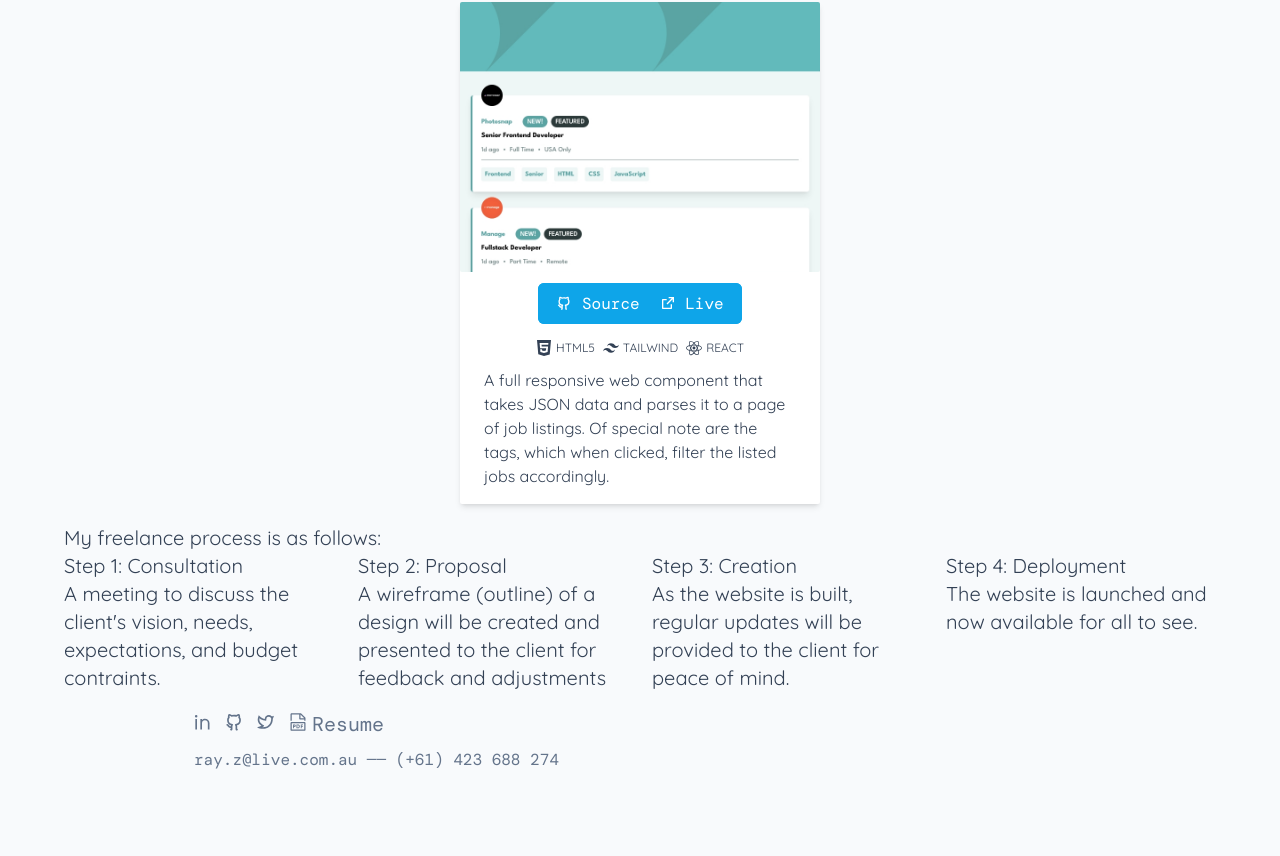
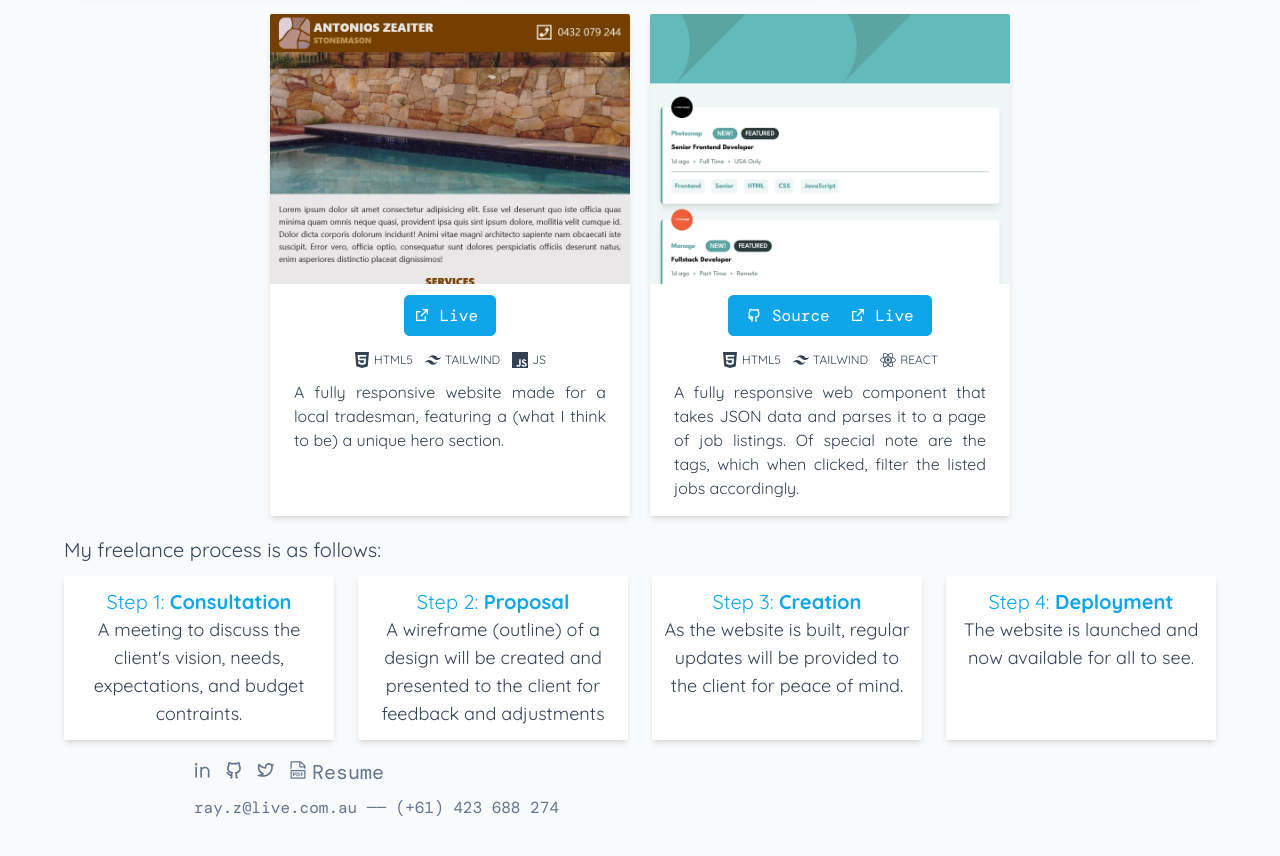
Before and after one commit to king-oldmate/portfolio-attempt-idk, a React (Create React App) app: page / in a window 1280 px wide. Shown: the part 820-1676 px from the top of the page. Before the commit the page ends 1632 px from the top, so only its background shows below. Built offline with nearby package versions, Linux system fonts and the light colour scheme; a web font is replaced by a local one.

Commit message:
Updated portfolio entries, worked on freelance component

```diff
--- a/src/FreelanceProcess.jsx
+++ b/src/FreelanceProcess.jsx
@@ -1,16 +1,46 @@
-import React from 'react'
+import React from "react";
 
 const FreelanceProcess = () => {
   return (
-    <section className='max-w-6xl mx-auto text-xl '>My freelance process is as follows:
-        <ol className='grid justify-center gap-6 sm:grid-cols-2 lg:grid-cols-4' >
-            <li><h3>Step 1: Consultation</h3><p>A meeting to discuss the client's vision, needs,  expectations, and budget contraints.</p></li>
-            <li><h3>Step 2: Proposal</h3><p>A wireframe (outline) of a design will be created and presented to the client for feedback and adjustments</p></li>
-            <li><h3>Step 3: Creation</h3><p>As the website is built, regular updates will be provided to the client for peace of mind.</p></li>
-            <li><h3>Step 4: Deployment</h3><p>The website is launched and now available for all to see. </p></li>
-        </ol>
+    <section className='max-w-6xl mx-auto text-xl '>
+      <span>My freelance process is as follows:</span>
+      <ol className='grid justify-center gap-6 mt-3 text-lg text-center sm:grid-cols-2 lg:grid-cols-4'>
+        <li className='bg-white duration-5000 rounded-sm shadow-md transition-[box-shadow] hover:shadow-lg p-3'>
+          <h3 className='text-xl text-sky-500'>
+            Step 1: <span className='font-bold'>Consultation</span>
+          </h3>
+          <p>
+            A meeting to discuss the client's vision, needs, expectations, and
+            budget contraints.
+          </p>
+        </li>
+        <li className='bg-white duration-5000 rounded-sm shadow-md transition-[box-shadow] hover:shadow-lg p-3'>
+          <h3 className='text-xl text-sky-500'>
+            Step 2: <span className='font-bold'>Proposal</span>
+          </h3>
+          <p>
+            A wireframe (outline) of a design will be created and presented to
+            the client for feedback and adjustments
+          </p>
+        </li>
+        <li className='bg-white duration-5000 rounded-sm shadow-md transition-[box-shadow] hover:shadow-lg p-3'>
+          <h3 className='text-xl text-sky-500'>
+            Step 3: <span className='font-bold'>Creation</span>
+          </h3>
+          <p>
+            As the website is built, regular updates will be provided to the
+            client for peace of mind.
+          </p>
+        </li>
+        <li className='bg-white duration-5000 rounded-sm shadow-md transition-[box-shadow] hover:shadow-lg p-3'>
+          <h3 className='text-xl text-sky-500'>
+            Step 4: <span className='font-bold'>Deployment</span>
+          </h3>
+          <p>The website is launched and now available for all to see. </p>
+        </li>
+      </ol>
     </section>
-  )
-}
+  );
+};
 
-export default FreelanceProcess
+export default FreelanceProcess;
--- a/src/Portfolio.jsx
+++ b/src/Portfolio.jsx
@@ -6,10 +6,6 @@ import Technologies from "./Technologies";
 const Portfolio = () => {
   return (
     <section className='mx-auto max-w-7xl'>
-      {/* <p className='text-xl'>
-        Here, have a look at some of my work.{" "}
-        <span className='text-2xl font-noto'>👀</span>
-      </p> */}
       <section className='flex flex-wrap items-center justify-center gap-5 mt-5 sm:items-stretch sm:flex-row'>
         {entries.map((entry) => {
           const { title, id, tools, imgSrc, srcCode, url, description } = entry;
@@ -23,7 +19,6 @@ const Portfolio = () => {
                 alt={title}
                 className='h-[270px] w-full object-cover object-top hover:object-bottom transition-all duration-1000 hover:duration-[5000ms] mx-auto rounded-sm mb-5'
               />
-              {/* <h2 className='text-lg font-semibold'>{title}</h2> */}
               {srcCode ? (
                 <div className='mx-auto font-mono text-white w-fit'>
                   <a
@@ -58,7 +53,7 @@ const Portfolio = () => {
                 </div>
               )}
               <Technologies tools={tools} />
-              <p className='px-6 pb-4 text-left'>{description}</p>
+              <p className='px-6 pb-4 text-justify'>{description}</p>
             </div>
           );
         })}
--- a/src/Technologies.jsx
+++ b/src/Technologies.jsx
@@ -8,6 +8,7 @@ import {
   SiJavascript,
   SiNodedotjs,
 } from "react-icons/si";
+import { VscJson } from "react-icons/vsc";
 
 const techList = {
   html5: <SiHtml5 />,
@@ -17,11 +18,12 @@ const techList = {
   mongodb: <SiMongodb />,
   js: <SiJavascript />,
   "node.js": <SiNodedotjs />,
+  json: <VscJson />,
 };
 
 const Technologies = ({ tools }) => {
   return (
-    <div className='flex flex-wrap justify-center pt-3 gap-x-2'>
+    <div className='flex flex-wrap justify-center w-3/4 gap-3 pt-3 mx-auto'>
       {tools.map((tool, index) => {
         console.log(tool);
         return (
--- a/src/portfolioEntries.js
+++ b/src/portfolioEntries.js
@@ -2,8 +2,19 @@ import cdlScreenshot from "./images/cdl-full.jpg";
 import stoneScreenshot from "./images/stone-full.jpg";
 import fdfScreenshot from "./images/fdf-full.jpg";
 import filterFull from "./images/filter-full.jpg";
+import gethscqsFull from "./images/gethscqs-full.jpg";
 
 const portfolioEntries = [
+  {
+    id: 5,
+    title: "Full-stack web app",
+    description:
+      "A web app for NSW HSC students that generates a random (past) HSC question for them to study based on their search criteria. Features a light and dark mode theme switcher.",
+    tools: ["html5", "css3", "react", "node.js", "json"],
+    imgSrc: gethscqsFull,
+    srcCode: null,
+    url: "https://gethscquestions.netlify.app/",
+  },
   {
     id: 1,
     title: "Full-stack web app",
@@ -40,7 +51,7 @@ const portfolioEntries = [
     id: 4,
     title: "Job listings with filtering solution",
     description:
-      "A full responsive web component that takes JSON data and parses it to a page of job listings. Of special note are the tags, which when clicked, filter the listed jobs accordingly.",
+      "A fully responsive web component that takes JSON data and parses it to a page of job listings. Of special note are the tags, which when clicked, filter the listed jobs accordingly.",
     tools: ["html5", "tailwind", "react"],
     imgSrc: filterFull,
     srcCode: "https://github.com/king-oldmate/FEM-job-listing-with-filter",
```
Also changed, not shown: src/Main.jsx (+0 -13 lines), src/images/gethscqs-full.jpg (added).
